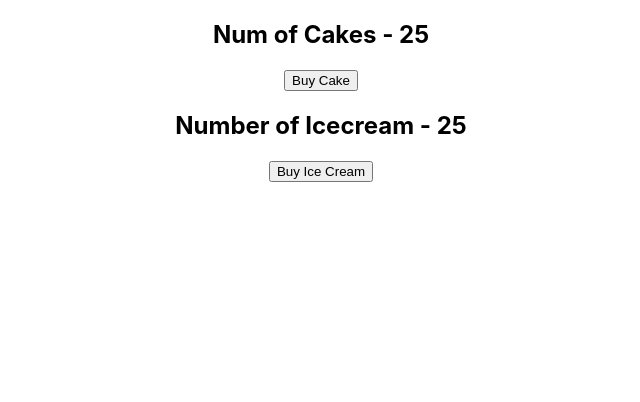
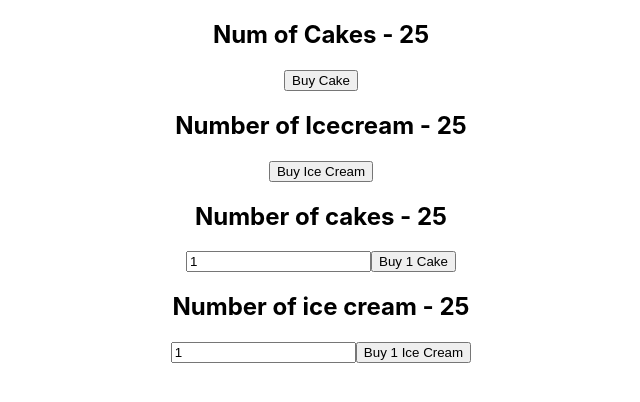
Before and after one commit to Bfirdevs/Redux-Demo, a React (Create React App) app in the folder react-redux-demo/: page / in a window 1280 px wide. Shown: the top 402 px of the page, without its empty margins (319-959 px from the left). Built offline with nearby package versions, Linux system fonts and the light colour scheme.

Commit message:
buy cake and icecream with input functionality

```diff
--- a/react-redux-demo/src/App.js
+++ b/react-redux-demo/src/App.js
@@ -6,13 +6,19 @@ import './App.css';
 
 import HooksCakeContainer from './Components/HooksCakeContainer';
 import HoooksIceCreamContainer from './Components/HooksIceCreamContainer'
+import CAkeContainerwithInput from './Components/CAkeContainerwithInput';
+
+import IceCreamContainerwithInput from './Components/IceCreamContainerwithInput';
 
 function App() {
   return (
     <Provider store ={store} >
     <div className="App">
+
       <HooksCakeContainer />
       <HoooksIceCreamContainer />
+      <CAkeContainerwithInput />
+      <IceCreamContainerwithInput />
     </div>
     </Provider>
   );
--- /dev/null
+++ b/react-redux-demo/src/Components/CAkeContainerwithInput.js
@@ -0,0 +1,29 @@
+import React, { useState } from 'react'
+import { buyCake } from '../redux/cake/cakeActions'
+import {connect} from 'react-redux'
+
+function CakeContainerWithInput(props) {
+    const[number, setNumber] = useState(1)
+    return (
+        <div>
+            <h2>Number of cakes - {props.numberOfCakes}</h2>
+            <input type='text' value={number} onChange={e=> setNumber(e.target.value)} />
+             <button onClick = {() => props.buyCake(number)}>Buy {number} Cake</button>
+        </div>
+
+    )
+}
+
+// this function gets the state as parameter and returns an object
+const mapStateToProps = state => {
+    return {
+        numberOfCakes : state.cake.numberOfCakes
+    }
+}
+
+const mapDispatchToProps = dispatch => {
+    return {
+        buyCake:number => dispatch(buyCake(number))
+    }
+}
+export default connect(mapStateToProps, mapDispatchToProps) (CakeContainerWithInput)
--- /dev/null
+++ b/react-redux-demo/src/Components/IceCreamContainerwithInput.js
@@ -0,0 +1,29 @@
+import React, { useState } from 'react'
+import {connect} from 'react-redux'
+import { buyIceCream } from '../redux';
+
+function IceCreamContainerWithInput(props) {
+    const[number, setNumber] = useState(1)
+    return (
+        <div>
+            <h2>Number of ice cream - {props.numOfIceCream }</h2>
+            <input type='text' value={number} onChange={e=> setNumber(e.target.value)} />
+            <button onClick = {() => props.buyIceCream(number)}>Buy {number} Ice Cream</button>
+        </div>
+
+    )
+}
+
+// this function gets the state as parameter and returns an object
+const mapStateToProps = state => {
+    return {
+        numOfIceCream : state.iceCream.numOfIceCream
+    }
+}
+
+const mapDispatchToProps = dispatch => {
+    return {
+        buyIceCream: number => dispatch(buyIceCream(number))
+    }
+}
+export default connect(mapStateToProps, mapDispatchToProps) (IceCreamContainerWithInput)
--- a/react-redux-demo/src/redux/cake/cakeActions.js
+++ b/react-redux-demo/src/redux/cake/cakeActions.js
@@ -3,8 +3,9 @@ import { BUY_CAKE } from './cakeTypes'
 
 
 // buy cake function returns an action whihch is type property
-export const buyCake = () => {
+export const buyCake = (number=1) => {
     return {
-        type: BUY_CAKE
+        type: BUY_CAKE,
+        payload: number
     }
 }
--- a/react-redux-demo/src/redux/cake/cakeReducer.js
+++ b/react-redux-demo/src/redux/cake/cakeReducer.js
@@ -9,7 +9,7 @@ const cakeReducer = (state = initialState, action) => {
         case BUY_CAKE :
             return {
                 ...state,
-                numberOfCakes: state.numberOfCakes - 1
+                numberOfCakes: state.numberOfCakes - action.payload
             }
         default: return state
     }
--- a/react-redux-demo/src/redux/iceCream/iceCreamActions.js
+++ b/react-redux-demo/src/redux/iceCream/iceCreamActions.js
@@ -1,8 +1,9 @@
 import { BUY_ICECREAM } from './iceCreamTypes'
 
 
-export const buyIceCream = () => {
+export const buyIceCream = (number=1) => {
     return {
-        type: BUY_ICECREAM
+        type: BUY_ICECREAM,
+        payload: number
     }
 }
--- a/react-redux-demo/src/redux/iceCream/iceCreamReducer.js
+++ b/react-redux-demo/src/redux/iceCream/iceCreamReducer.js
@@ -9,7 +9,7 @@ const iceCreamReducer = (state= initialState, action) => {
         case BUY_ICECREAM :
             return {
                 ...state,
-                numOfIceCream: state.numOfIceCream - 1
+                numOfIceCream: state.numOfIceCream - action.payload
             }
         default: return state
     }
```
Also changed, not shown: react-redux-demo/src/Components/IceCreamContainer.js (added, +27 -0 lines).
